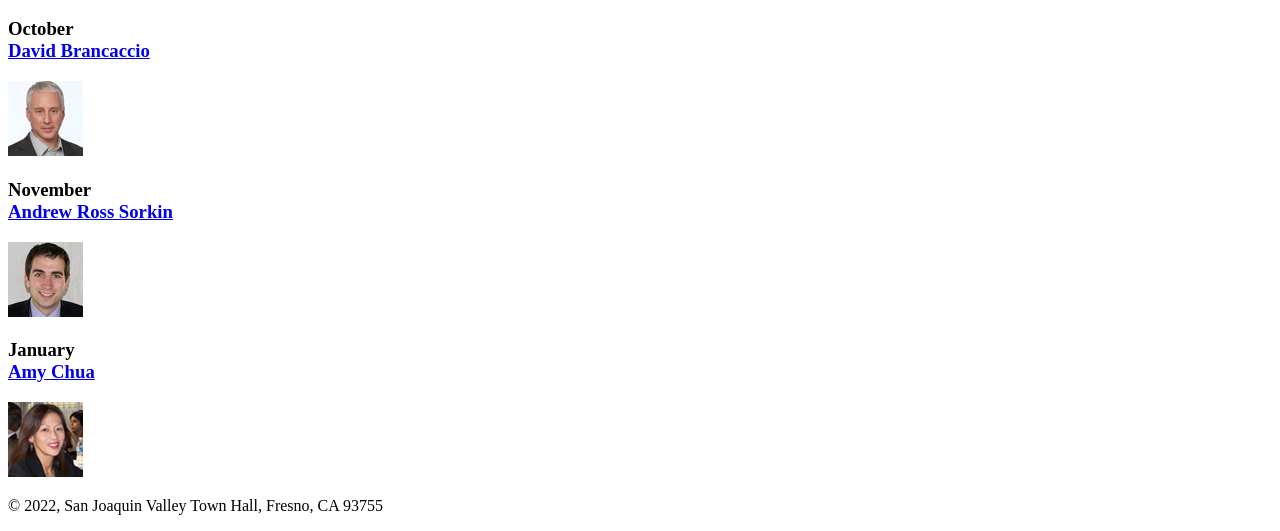
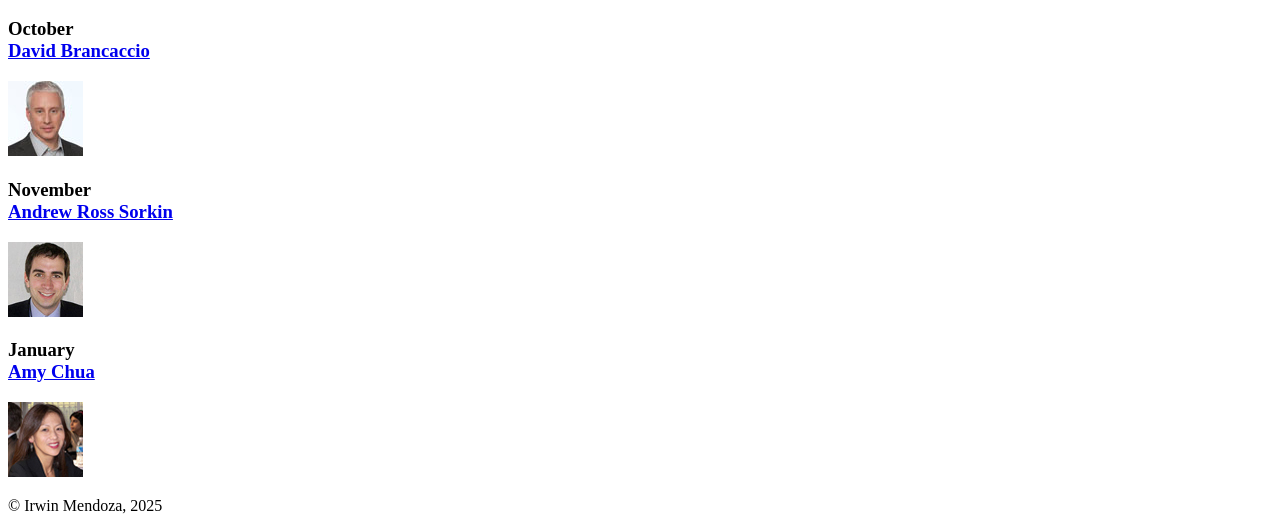
Before and after one commit to ixm77/A05, a plain HTML site: page index.html in a window 1280 px wide. Shown: the part 518-1049 px from the top of the page. Drawn offline with Linux system fonts and the light colour scheme.

Commit message:
Copyright fix

```diff
--- a/index.html
+++ b/index.html
@@ -47,7 +47,7 @@
 
 	</main>
 	<footer>
-		<p>&copy; 2022, San Joaquin Valley Town Hall, Fresno, CA 93755</p>
+		<p>&copy; Irwin Mendoza, 2025</p>
 	</footer>
 </body>
 </html>
```
